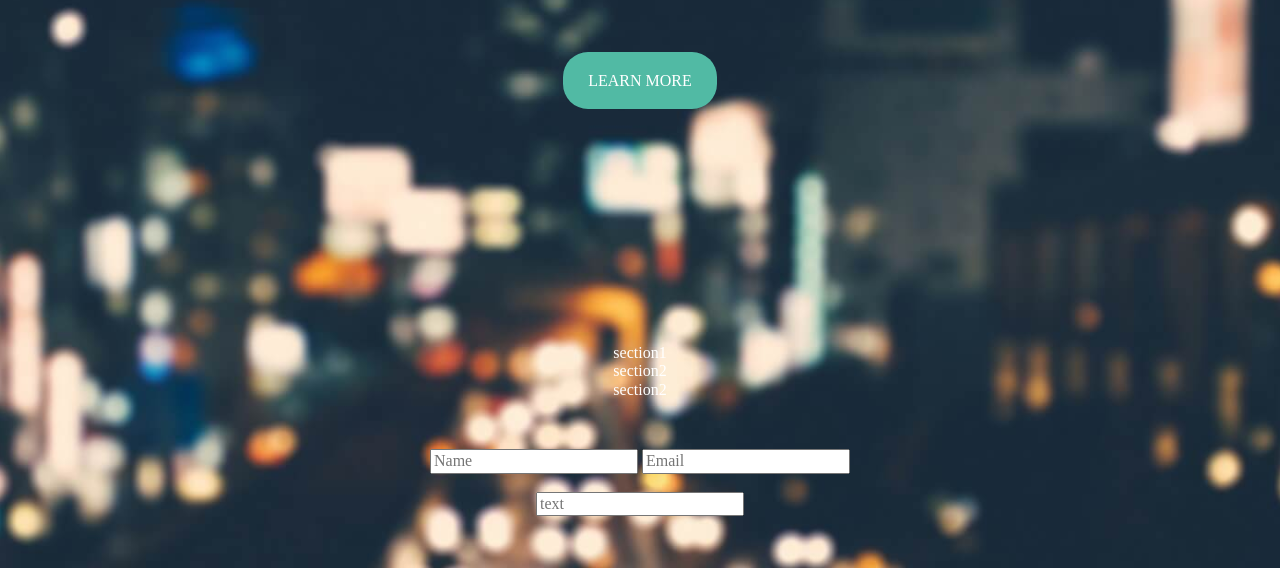
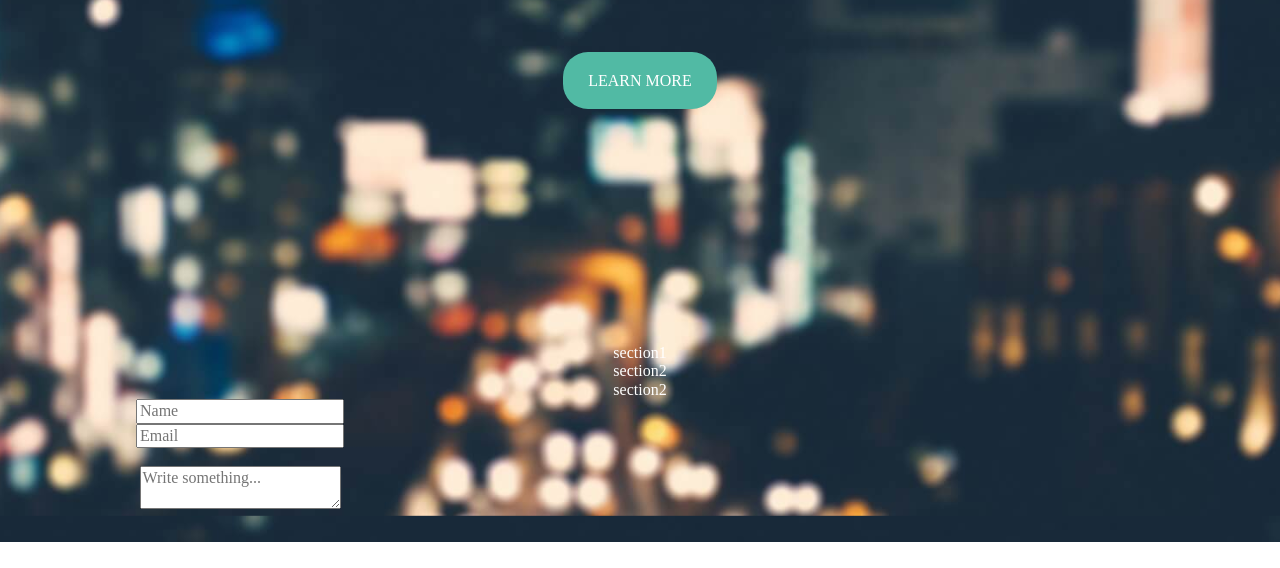
Before and after one commit to manuelczs/Retrospect, a plain HTML site: page index.html in a window 1280 px wide. Shown: the part 258-826 px from the top of the page. After the commit the page ends 800 px from the top, so only its background shows below. Drawn offline with nearby package versions, Linux system fonts and the light colour scheme; a web font is replaced by a local one.

Commit message:
footer changed

```diff
--- a/css/style.css
+++ b/css/style.css
@@ -54,6 +54,6 @@
     background-color: #51BAA4;
 }
 
-.form {
-    padding: 50px;
+.div-footer {
+    width: 400px;
 }
--- a/index.html
+++ b/index.html
@@ -53,12 +53,14 @@
 
     <footer>
         <section>
-            <form class="form">
-                <input type="text" name="name" placeholder="Name">
-                <input type="text" name="email" placeholder="Email">
-                <br><br>
-                <input type="text" name="text" placeholder="text">
-            </form>
+            <div class="div-footer">
+                <form class="form">
+                    <input type="text" name="name" placeholder="Name">
+                    <input type="text" name="email" placeholder="Email">
+                    <br><br>
+                    <textarea placeholder="Write something..."></textarea>
+                </form>
+            </div>
         </section>
     </footer>
 </div>
```
